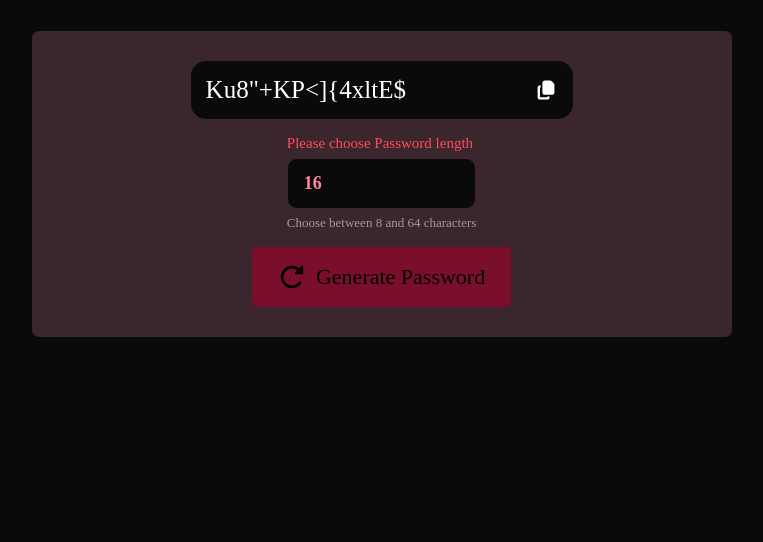
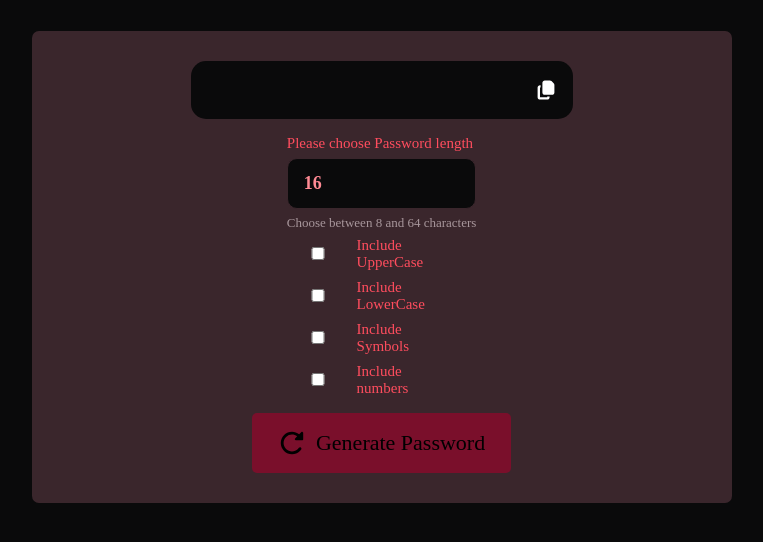
Before and after one commit to abenezer67/Random-Password-Generator-, a plain HTML site: page index.html in a window 1280 px wide. Both pictures are taken after typing "Sample" into the empty fields and a click on the button "Generate Password". Shown: the part 284-826 px from the top of the page, without its empty margins (122-885 px from the left). Before the commit the page ends 800 px from the top, so only its background shows below. Drawn offline with Linux system fonts and the light colour scheme.

Commit message:
new choices added

```diff
--- a/index.html
+++ b/index.html
@@ -19,16 +19,22 @@
   <label for="length">Please choose Password length</label>
   <input  type="number" id="length" min="8" max="64" value="16" inputmode="numeric">
   <small>Choose between 8 and 64 characters</small>
+
+
+    <div class="choices">
+
+        <label for="option1"><input type="checkbox" id="option1" name="choice">Include UpperCase</label>
+        <label for="option2"><input type="checkbox" id="option2" name="choice">Include LowerCase</label>
+        <label for="option3"><input type="checkbox" id="option3" name="choice">Include Symbols</label>
+        <label for="option4"><input type="checkbox" id="option4" name="choice">Include numbers</label>
+
+</div>
 </div>
             <button onclick="createPassword()"><img src="images/rotate-right-solid-full.svg" alt="">Generate Password</button>
 
         </div>
+    </div>
 
-
-
-
-
-    </div>
     <script src = "logic.js"></script>
 </body>
 </html>
--- a/logic.js
+++ b/logic.js
@@ -4,21 +4,43 @@ const upperCase = "ABCDEFGHIJKLMNOPQRSTUVWXYZ";
 const lowerCase = "abcdefghijklmnopqrstuvwxyz";
 const number = "0123456789";
 const symbol = `!@#$%^&*()_+-=[]{}|;:'",.<>/?~`;
-const randChars = upperCase + lowerCase + number + symbol;
+const includeUpperCase = document.getElementById("option1");
+const includeLowerCase = document.getElementById("option2");
+const includeSymbols = document.getElementById("option3");
+const includenumbers = document.getElementById("option4");
+
+
 
 function createPassword() {
-  let password = "";
+  let password = ""
+  let chars = " ";
+
   const length = parseInt(lengthInput.value, 10);
-  password += upperCase[Math.floor(Math.random() * upperCase.length)];
-  password += lowerCase[Math.floor(Math.random() * lowerCase.length)];
-  password += number[Math.floor(Math.random() * number.length)];
-  password += symbol[Math.floor(Math.random() * symbol.length)];
 
-  while (length > password.length) {
-    password += randChars[Math.floor(Math.random() * randChars.length)];
-  }
+   chars += includeUpperCase.checked ?upperCase : "";
+   chars += includeLowerCase.checked ? lowerCase : "";
+   chars += includeSymbols.checked ? symbol : "";
+   chars += includenumbers.checked ?  number: "";
+
+
+if(length <= 0){
+    alert( `password length must be atleast 1`);
+    return;
+}
+if(chars.length === 0){
+    alert( `At least one set of Chars needs to be selected`);
+    return;
+}
+
+    for(let i = 0 ; i < length ; i++){
+        const randomIndex = Math.floor(Math.random()* chars.length);
+        password += chars[randomIndex];
+    }
+
   passwordBox.value = password;
 }
+
+
 
 function copyPassword() {
   if (!passwordBox.value) return;
--- a/style.css
+++ b/style.css
@@ -50,7 +50,7 @@ body{
     font-weight:500px;
     font-size: 50px;
 }
-.outer-container input{
+.outer-container input:not([type="radio"]){
     border:0;
     outline:0;
     font-size: 25px;
@@ -105,7 +105,7 @@ body{
   color: #FF4D5E;
 }
 
-.length-field input {
+.length-field input:not([type="radio"]) {
   width: 100%;
   box-sizing: border-box;
   padding: 14px 16px;
@@ -123,3 +123,23 @@ body{
   font-size: 13px;
   color: #A8979C;
 }
+
+.choices {
+  display: flex;
+  flex-direction: column;
+  align-items: flex-start;
+  gap: 8px;
+  text-align: left;
+}
+
+.choices label {
+  display: flex;
+  align-items: center;
+  gap: 8px;
+}
+
+.choices input[type="radio"] {
+  width: auto;
+  padding: 0;
+  margin: 0;
+}
```
